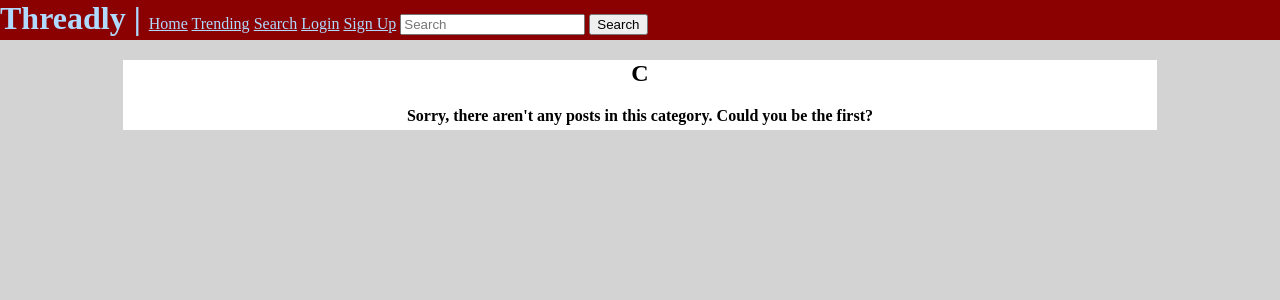
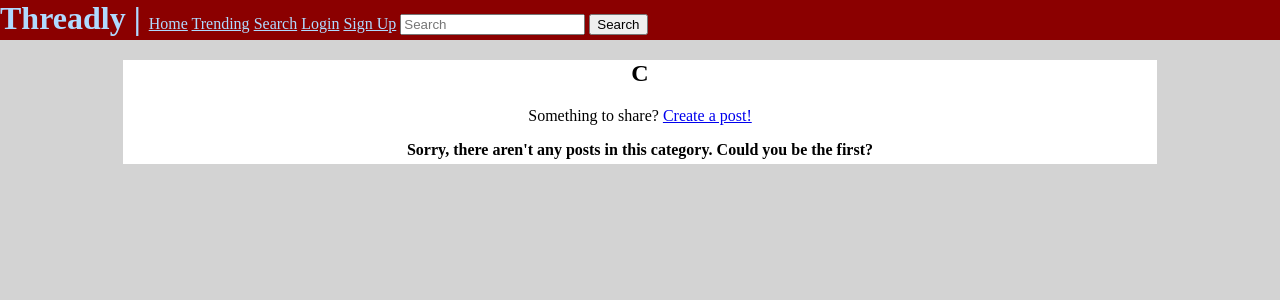
Before and after one commit to Dougie-afk/WAD2TeamProject, a Django app: page /Threadly/category/c/ in a window 1280 px wide. Shown: the top 300 px of the page. Run offline with Django 3.2, Linux system fonts and the light colour scheme; data comes from the database, SQL or seed files in the repository.

Commit message:
Category page now links to create post page

```diff
--- a/templates/Threadly/category.html
+++ b/templates/Threadly/category.html
@@ -8,6 +8,7 @@
 {% block body_block %}
     <!--Content-->
     <h1>{{ category.title }}</h1>
+    <p>Something to share? <a href="{% url 'Threadly:create_post' %}">Create a post!</a></p>
     {% if posts %}
     <ul>
         {% for post in posts %}
```
